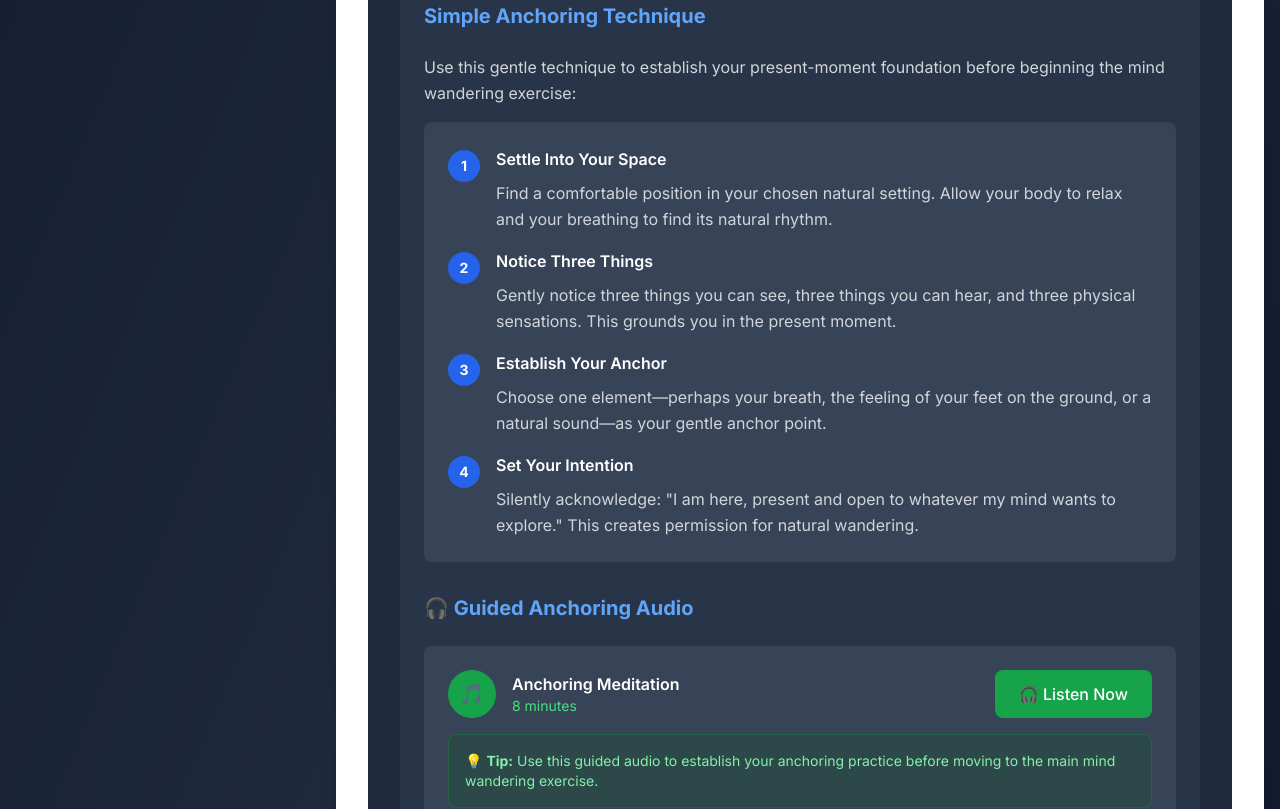
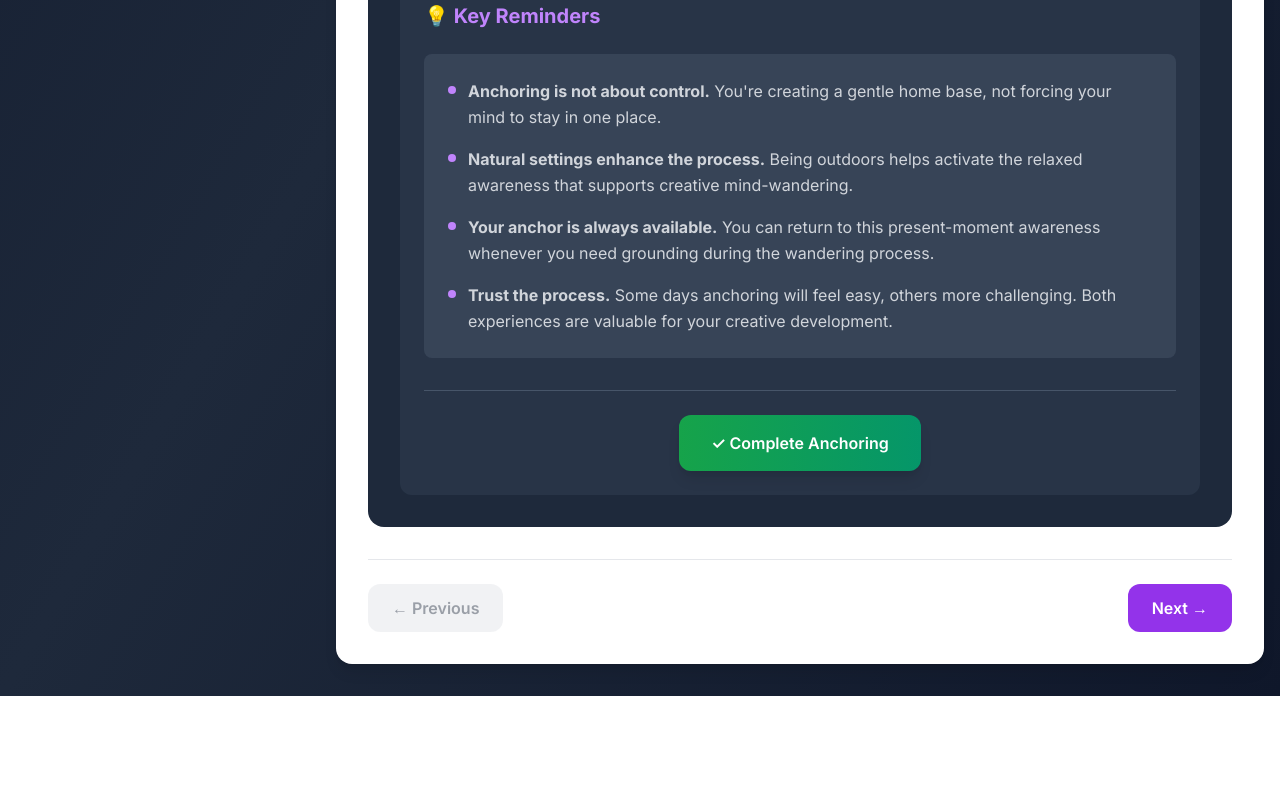
Before and after one commit to MartijnMesman/ConnectedCreativity, a Next.js app: page /course/module/2 in a window 1280 px wide. Shown: the part 1600-2409 px from the top of the page. After the commit the page ends 2296 px from the top, so only its background shows below. Built offline with nearby package versions, Linux system fonts and the light colour scheme.

Commit message:
Delete Simple Anchoring Technique content from Week 2 module

```diff
--- a/src/app/course/module/[id]/page.tsx
+++ b/src/app/course/module/[id]/page.tsx
@@ -294,91 +294,6 @@ export default function ModulePage() {
               </div>
 
               {/* Anchoring Technique Section */}
-              <div className="space-y-6">
-                <h2 className="text-xl font-bold text-blue-400 mb-4">Simple Anchoring Technique</h2>
-
-                <div className="space-y-4 text-gray-300 leading-relaxed">
-                  <p>
-                    Use this gentle technique to establish your present-moment foundation before beginning the mind wandering exercise:
-                  </p>
-
-                  <div className="bg-slate-600/50 rounded-lg p-6">
-                    <div className="space-y-4">
-                      <div className="flex items-start space-x-4">
-                        <div className="w-8 h-8 bg-blue-600 rounded-full flex items-center justify-center text-white text-sm font-bold flex-shrink-0 mt-1">
-                          1
-                        </div>
-                        <div>
-                          <h4 className="font-semibold text-white mb-2">Settle Into Your Space</h4>
-                          <p className="text-gray-300">Find a comfortable position in your chosen natural setting. Allow your body to relax and your breathing to find its natural rhythm.</p>
-                        </div>
-                      </div>
-
-                      <div className="flex items-start space-x-4">
-                        <div className="w-8 h-8 bg-blue-600 rounded-full flex items-center justify-center text-white text-sm font-bold flex-shrink-0 mt-1">
-                          2
-                        </div>
-                        <div>
-                          <h4 className="font-semibold text-white mb-2">Notice Three Things</h4>
-                          <p className="text-gray-300">Gently notice three things you can see, three things you can hear, and three physical sensations. This grounds you in the present moment.</p>
-                        </div>
-                      </div>
-
-                      <div className="flex items-start space-x-4">
-                        <div className="w-8 h-8 bg-blue-600 rounded-full flex items-center justify-center text-white text-sm font-bold flex-shrink-0 mt-1">
-                          3
-                        </div>
-                        <div>
-                          <h4 className="font-semibold text-white mb-2">Establish Your Anchor</h4>
-                          <p className="text-gray-300">Choose one element—perhaps your breath, the feeling of your feet on the ground, or a natural sound—as your gentle anchor point.</p>
-                        </div>
-                      </div>
-
-                      <div className="flex items-start space-x-4">
-                        <div className="w-8 h-8 bg-blue-600 rounded-full flex items-center justify-center text-white text-sm font-bold flex-shrink-0 mt-1">
-                          4
-                        </div>
-                        <div>
-                          <h4 className="font-semibold text-white mb-2">Set Your Intention</h4>
-                          <p className="text-gray-300">Silently acknowledge: "I am here, present and open to whatever my mind wants to explore." This creates permission for natural wandering.</p>
-                        </div>
-                      </div>
-                    </div>
-                  </div>
-                </div>
-              </div>
-
-              {/* Audio Guide Section */}
-              <div className="space-y-6">
-                <h2 className="text-xl font-bold text-blue-400 mb-4">🎧 Guided Anchoring Audio</h2>
-
-                <div className="bg-slate-600/50 rounded-lg p-6">
-                  <div className="flex items-center justify-between">
-                    <div className="flex items-center space-x-4">
-                      <div className="w-12 h-12 bg-green-600 rounded-full flex items-center justify-center">
-                        <span className="text-white text-xl">🎵</span>
-                      </div>
-                      <div>
-                        <h3 className="font-semibold text-white">Anchoring Meditation</h3>
-                        <p className="text-green-400 text-sm">8 minutes</p>
-                      </div>
-                    </div>
-                    <a
-                      href="/audio/anchoring-meditation.mp3"
-                      target="_blank"
-                      rel="noopener noreferrer"
-                      className="px-6 py-3 bg-green-600 text-white rounded-lg hover:bg-green-700 transition-colors font-medium"
-                    >
-                      🎧 Listen Now
-                    </a>
-                  </div>
-                  <div className="mt-4 p-4 bg-green-900/30 rounded-lg border border-green-700/50">
-                    <p className="text-green-300 text-sm">
-                      💡 <strong>Tip:</strong> Use this guided audio to establish your anchoring practice before moving to the main mind wandering exercise.
-                    </p>
-                  </div>
-                </div>
-              </div>
 
               {/* Key Reminders Section */}
               <div className="space-y-6">
```
